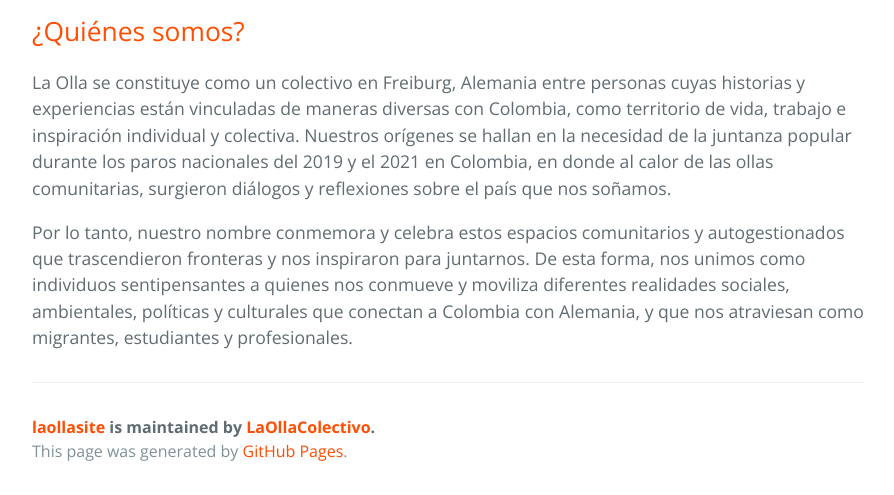
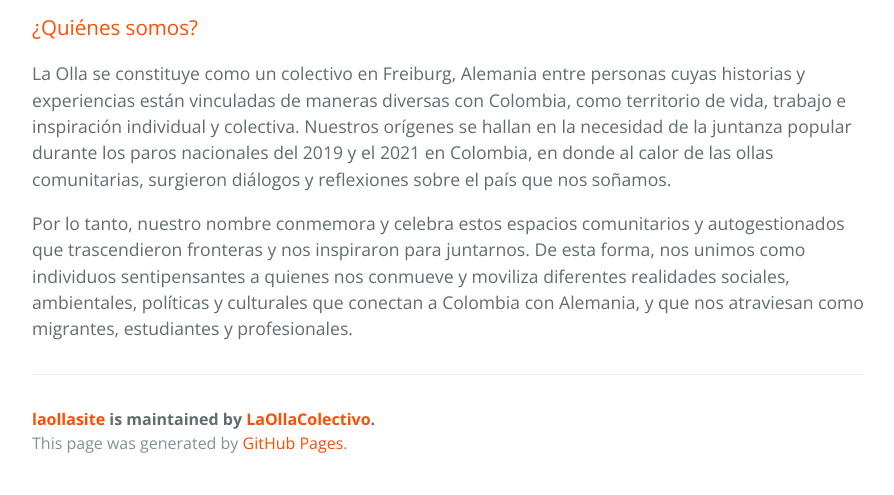
Before and after one commit to LaOllaColectivo/laollasite, a Jekyll site: the page built from index.md, in a window 1280 px wide. Shown: the part 500-995 px from the top of the page, without its empty margins (192-1086 px from the left). Built offline with Jekyll 4.4.1, drawn with Linux system fonts in a browser that asks for light colours; our own code applies the rules of GitHub Pages for plain Markdown files.

```diff
--- a/index.md
+++ b/index.md
@@ -1,4 +1,4 @@
-## ¿Quiénes somos?
+### ¿Quiénes somos?
 
 La Olla se constituye como un colectivo en Freiburg, Alemania entre personas cuyas historias y experiencias están vinculadas de maneras diversas con Colombia, como territorio de vida, trabajo e inspiración individual y colectiva. Nuestros orígenes se hallan en la necesidad de la juntanza popular durante los paros nacionales del 2019 y el 2021 en Colombia, en donde al calor de las ollas comunitarias, surgieron diálogos y reflexiones sobre el país que nos soñamos.
 
```
